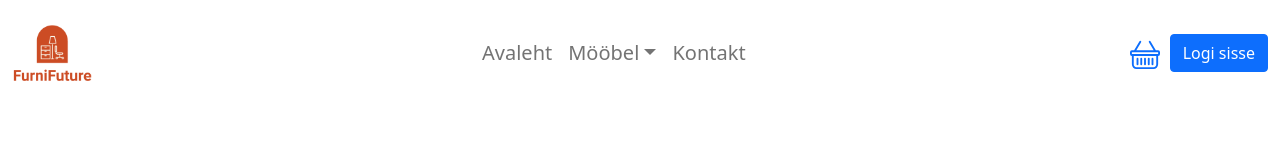
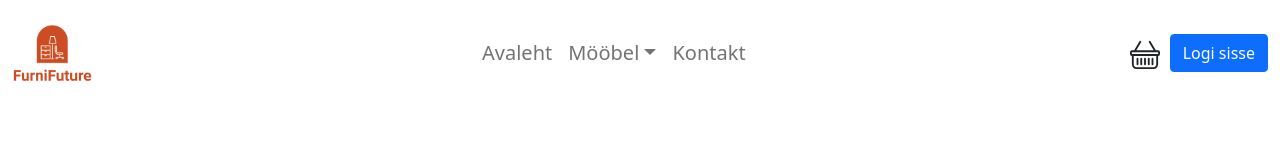
Before and after one commit to andrestammistu/FurniFuture, a Next.js app: page /products in a window 1280 px wide. Shown: the top 153 px of the page. Built offline with nearby package versions, Linux system fonts and the light colour scheme.

Commit message:
basket popup

```diff
--- /dev/null
+++ b/components/basket.js
@@ -0,0 +1,48 @@
+import Button from 'react-bootstrap/Button'
+import Modal from 'react-bootstrap/modal'
+import React, { useEffect, useState } from "react";
+import Image from 'next/image'
+
+
+
+export default function Basket(){
+    const [show, setShow] = useState(false);
+    const handleClose = () => setShow(false);
+    const handleShow = () => setShow(true);
+    return(
+        <div>
+            <div onClick={handleShow} style={{padding:"10px", cursor:"pointer"}} variant="outline-primary">
+                    <svg xmlns="http://www.w3.org/2000/svg"
+                        width="30px"
+                        height="30px"
+                        fill="currentColor"
+                        class="bi bi-basket"
+                        viewBox="0 0 16 16">
+                            <path d="M5.757 1.071a.5.5 0 0 1 .172.686L3.383 6h9.234L10.07 1.757a.5.5 0 1 1
+                                    .858-.514L13.783 6H15a1 1 0 0 1 1 1v1a1 1 0 0 1-1 1v4.5a2.5 2.5 0 0 1-2.5 2.5h-9A2.5 2.5 0 0 1 1 13.5V9a1 1 0 0 1-1-1V7a1
+                                    1 0 0 1 1-1h1.217L5.07 1.243a.5.5 0 0 1 .686-.172zM2 9v4.5A1.5 1.5 0 0 0 3.5 15h9a1.5 1.5 0 0 0 1.5-1.5V9H2zM1 7v1h14V7H1zm3
+                                    3a.5.5 0 0 1 .5.5v3a.5.5 0 0 1-1 0v-3A.5.5 0 0 1 4 10zm2 0a.5.5 0 0 1 .5.5v3a.5.5 0 0 1-1 0v-3A.5.5 0 0 1 6 10zm2 0a.5.5 0 0 1
+                                    .5.5v3a.5.5 0 0 1-1 0v-3A.5.5 0 0 1 8 10zm2 0a.5.5 0 0 1 .5.5v3a.5.5 0 0 1-1 0v-3a.5.5 0 0 1 .5-.5zm2 0a.5.5 0 0 1 .5.5v3a.5.5 0 0 1-1
+                                    0v-3a.5.5 0 0 1 .5-.5z"/>
+                    </svg>
+            </div>
+
+            <Modal show={show} onHide={handleClose}>
+                <Modal.Header closeButton>
+                    <Modal.Title>Ostukorv</Modal.Title>
+                </Modal.Header>
+                <Modal.Body>
+                    <p>Sinu ostukorvis on 2 toodet.</p>
+                </Modal.Body>
+                <Modal.Footer>
+                    <Button variant="secondary" onClick={handleClose}>
+                        Sule
+                    </Button>
+                    <Button variant="primary" onClick={handleClose}>
+                        Vormista ost
+                    </Button>
+                </Modal.Footer>
+            </Modal>
+        </div>
+    )
+}
--- a/components/header.js
+++ b/components/header.js
@@ -1,10 +1,10 @@
 import Navbar from 'react-bootstrap/Navbar'
-import Link from 'next/link'
 import Container from 'react-bootstrap/Container'
 import Nav from 'react-bootstrap/Nav'
 import NavDropdown from 'react-bootstrap/NavDropdown'
 import Form from 'react-bootstrap/Form'
 import LoginButton from './loginButton'
+import Basket from './basket'
 
 
 export default function Header(){
@@ -40,23 +40,7 @@ export default function Header(){
                             </NavDropdown>
                             <Nav.Link href="/#contact">Kontakt</Nav.Link>
                         </Nav>
-                        <Link href="#" className="d-flex">
-                                <a style={{padding:"10px"}}>
-                                    <svg xmlns="http://www.w3.org/2000/svg"
-                                        width="30px"
-                                        height="30px"
-                                        fill="currentColor"
-                                        class="bi bi-basket"
-                                        viewBox="0 0 16 16">
-                                            <path d="M5.757 1.071a.5.5 0 0 1 .172.686L3.383 6h9.234L10.07 1.757a.5.5 0 1 1
-                                                    .858-.514L13.783 6H15a1 1 0 0 1 1 1v1a1 1 0 0 1-1 1v4.5a2.5 2.5 0 0 1-2.5 2.5h-9A2.5 2.5 0 0 1 1 13.5V9a1 1 0 0 1-1-1V7a1
-                                                    1 0 0 1 1-1h1.217L5.07 1.243a.5.5 0 0 1 .686-.172zM2 9v4.5A1.5 1.5 0 0 0 3.5 15h9a1.5 1.5 0 0 0 1.5-1.5V9H2zM1 7v1h14V7H1zm3
-                                                    3a.5.5 0 0 1 .5.5v3a.5.5 0 0 1-1 0v-3A.5.5 0 0 1 4 10zm2 0a.5.5 0 0 1 .5.5v3a.5.5 0 0 1-1 0v-3A.5.5 0 0 1 6 10zm2 0a.5.5 0 0 1
-                                                    .5.5v3a.5.5 0 0 1-1 0v-3A.5.5 0 0 1 8 10zm2 0a.5.5 0 0 1 .5.5v3a.5.5 0 0 1-1 0v-3a.5.5 0 0 1 .5-.5zm2 0a.5.5 0 0 1 .5.5v3a.5.5 0 0 1-1
-                                                    0v-3a.5.5 0 0 1 .5-.5z"/>
-                                    </svg>
-                                </a>
-                            </Link>
+                        <Basket/>
                         <Form className="d-flex">
                             <LoginButton></LoginButton>
                         </Form>
--- a/components/single_product_layout.js
+++ b/components/single_product_layout.js
@@ -27,6 +27,8 @@ export default function Layout(){
                         </p>
                         <h3 className={styles.padding}>HIND: 1000€</h3>
 
+                        <button>Lisa ostukorvi</button>
+
                     </Col>
                 </Row>
             </Container>
```
